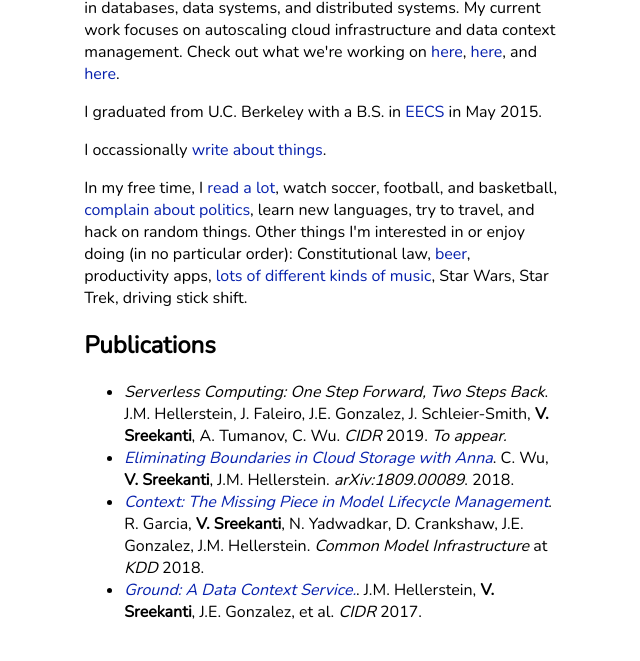
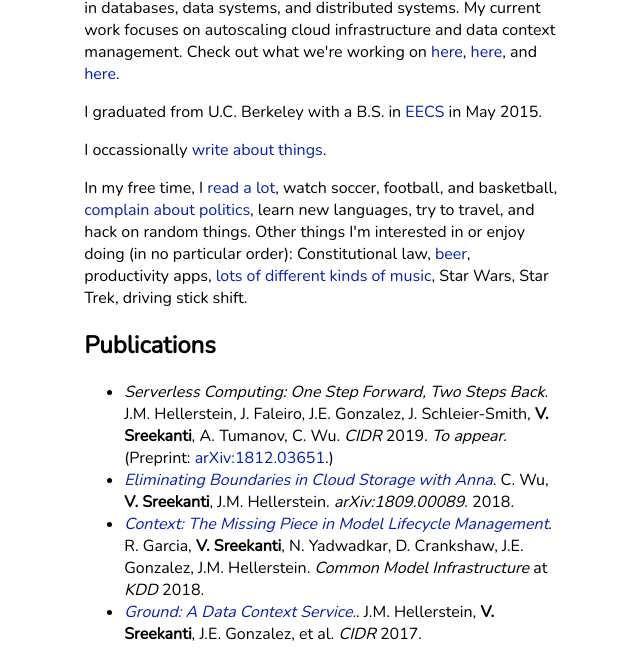
Before and after one commit to viksree/viksree.github.io, a plain HTML site: page index.html in a window 1280 px wide. Shown: the part 363-1024 px from the top of the page, without its empty margins (319-959 px from the left). Before the commit the page ends 1002 px from the top, so only its background shows below. Drawn offline with nearby package versions, Linux system fonts and the light colour scheme.

Commit message:
minor publication update

```diff
--- a/index.html
+++ b/index.html
@@ -72,6 +72,7 @@
                     J.M. Hellerstein, J. Faleiro, J.E. Gonzalez, J.
                     Schleier-Smith, <b>V. Sreekanti</b>, A. Tumanov, C. Wu.
                     <i>CIDR</i> 2019. <i>To appear.</i>
+                    (Preprint: <a href="https://arxiv.org/abs/1812.03651">arXiv:1812.03651</a>.)
                 </li>
 
                 <li>
```
